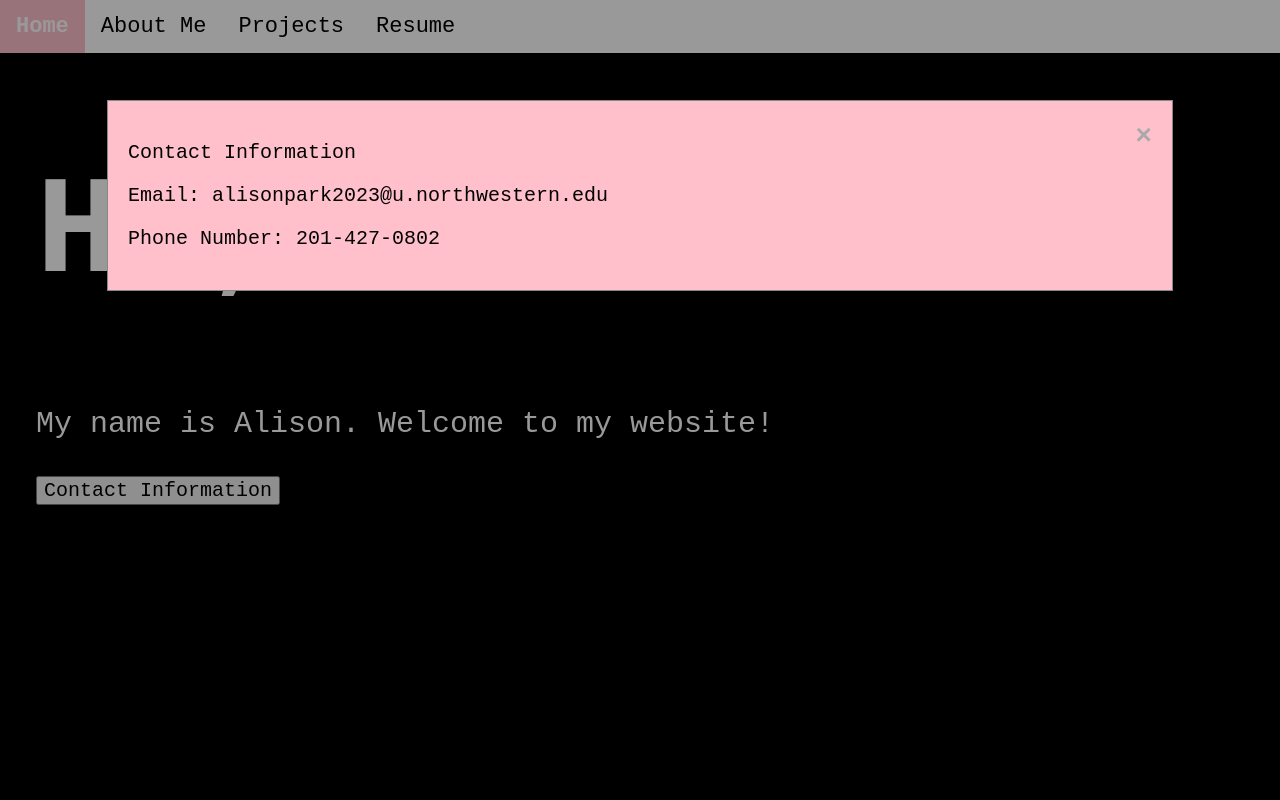
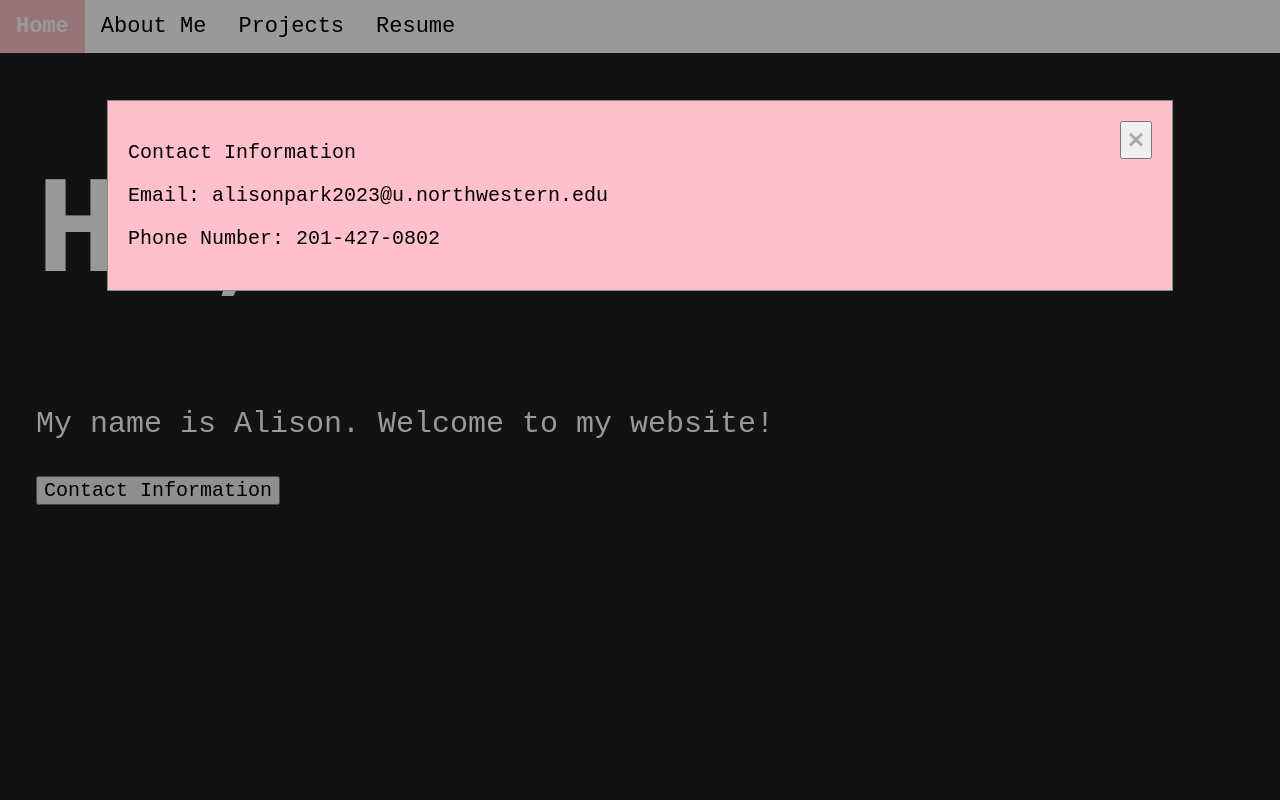
Before and after one commit to alison-park/alison-park.github.io, a plain HTML site: page index.html in a window 1280 px wide. Both pictures are taken after a click on the input "Contact Information". Shown: the top 800 px of the page. Drawn offline with Linux system fonts and the light colour scheme.

Commit message:
add accessibility tab-close (no mouse) close of modal button

```diff
--- a/index.css
+++ b/index.css
@@ -1,7 +1,7 @@
 body {
   margin: 0;
   font-family: 'Courier New', Courier, monospace;
-  background-color: black;
+  background-color: rgb(30, 30, 30);
 }
 
 .hi_header{
--- a/index.html
+++ b/index.html
@@ -27,7 +27,8 @@
             <!-- The Modal -->
             <div id="myModal" class="modal">
                 <div class="modal-content">
-                    <span class="close">&times;</span>
+                   <!--<span class="close">&times;</span>-->
+                    <button class="close">&times;</button>
                     <div class="text-modal" alt="Contact Information Modal Contents">
                         <p>Contact Information </p>
                         <p>Email: alisonpark2023@u.northwestern.edu </p>
```
